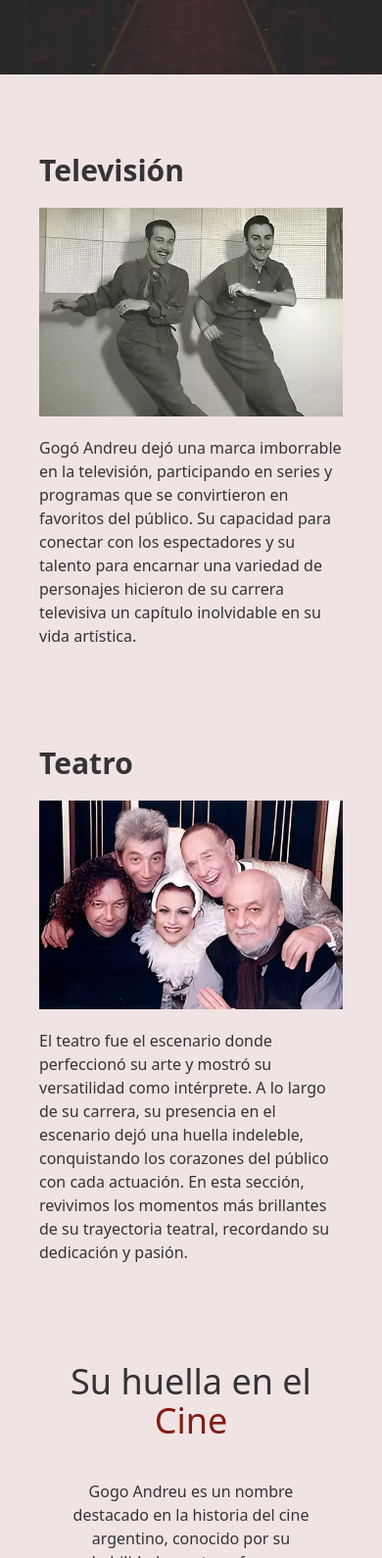
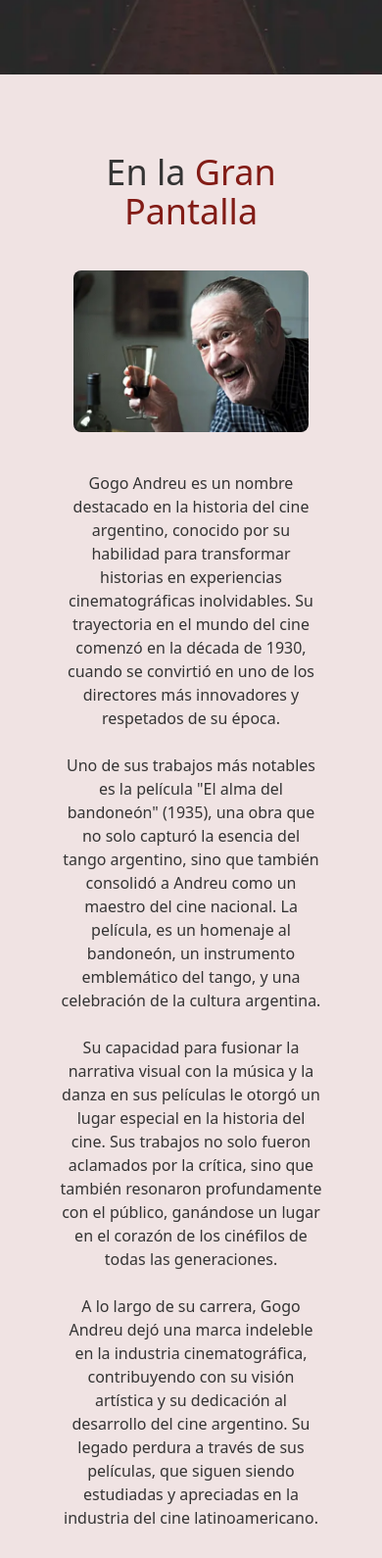
Before and after one commit to luciaperezalberca/gogo-andreu, an Astro site: page / in a window 390 px wide. Shown: the part 872-2462 px from the top of the page at 98% size. Built offline with nearby package versions, Linux system fonts and the light colour scheme; Astro itself is replaced by a stand-in of ours.

Commit message:
prueba para iphone

```diff
--- a/src/pages/index.astro
+++ b/src/pages/index.astro
@@ -6,6 +6,8 @@ import Layout from '../layouts/Layout.astro';
 	title="Gogó Andreu, su recorrido en el espectáculo"
 	description="Te invitamos a recordar al gran artista del espectáculo Gogó Andreu a través de su biografia, imágenes y principales obras.">
 	<main class="w-full">
+
+		<!-- seccion hero principal -->
 		<div class="hero min-h-screen" style="background-image: url('/images/teatro-gris.webp');">
   			<div class="hero-overlay bg-opacity-10"></div>
   			<div class="hero-content text-neutral-content text-center">
@@ -17,6 +19,8 @@ import Layout from '../layouts/Layout.astro';
     				</div>
   			</div>
 		</div>
+
+		<!-- esta parte es para sacar
 		<div class="bg-[#f0e3e3] flex flex-col sm:flex-row px-10 py-20 gap-20 sm:gap-10 lg:px-40 lg:py-28" id="obras">
 			<div class="w-full md:w-1/3">
 				<h2 class="font-bold text-3xl mb-5 text-primary-gray">Televisión</h2>
@@ -28,10 +32,18 @@ import Layout from '../layouts/Layout.astro';
 				<img src="images/teatro.webp" alt="imagen del actor gogo andreu junto con el elenco de la obra" class="max-h-60 sm:w-full">
 				<p class="my-5 text-primary-gray">El teatro fue el escenario donde perfeccionó su arte y mostró su versatilidad como intérprete. A lo largo de su carrera, su presencia en el escenario dejó una huella indeleble, conquistando los corazones del público con cada actuación. En esta sección, revivimos los momentos más brillantes de su trayectoria teatral, recordando su dedicación y pasión.</p>
 			</div>
-		</div>
+		</div>	 -->
 
-		<div class="px-10 bg-[#f0e3e3] mb-20" id="obras">
-			<h2 class="font-medium text-4xl text-primary-gray text-center pb-10"> Su huella en el <span class="text-primary-wine">Cine</span></h2>
+		<!-- seccion obras -->
+		<div class="px-10 bg-[#f0e3e3] mb-20 pt-20" id="obras">
+
+			<!-- comienzo seccion cine -->
+			<div class="flex flex-col items-center w-full">
+				<h2 class="font-medium text-4xl text-primary-gray text-center pb-10"> En la <span class="text-primary-wine">Gran Pantalla</span></h2>
+				<img src="images/cine.webp" alt="imagen del actor gogo andreu con su hermano bailando" class="mb-10 rounded-lg w-60 md:w-96 ">
+			</div>
+
+			<!-- texto de seccion cine -->
 			<p class="px-5 sm:px-20 text-primary-gray text-pretty text-center pb-6">Gogo Andreu es un nombre destacado en la historia del cine argentino, conocido por su habilidad para transformar historias en experiencias cinematográficas inolvidables. Su trayectoria en el mundo del cine comenzó en la década de 1930, cuando se convirtió en uno de los directores más innovadores y respetados de su época.</p>
 
 			<p class="px-5 sm:px-20 text-primary-gray text-pretty text-center pb-6">Uno de sus trabajos más notables es la película "El alma del bandoneón" (1935), una obra que no solo capturó la esencia del tango argentino, sino que también consolidó a Andreu como un maestro del cine nacional. La película, es un homenaje al bandoneón, un instrumento emblemático del tango, y una celebración de la cultura argentina.</p>
@@ -42,9 +54,10 @@ import Layout from '../layouts/Layout.astro';
 
 			<p class="px-5 sm:px-20 text-primary-wine text-pretty text-center font-semibold text-lg">Deslizá las imágenes y encontrarás la colección completa. Podrás ver mas detalles presionando en cada una.</p>
 
+			<!-- carousel de peliculas en seccion cine -->
 			<div class="carousel carousel-center w-full py-28 px-10">
 				<div class="carousel-item">
-					<div class="collapse">
+					<div tabindex="0" class="collapse">
 						<input type="radio" name="my-accordion-1"/>
 						<div class="collapse-title">
 							<img src="images/1.webp" alt="carátula de cine de El alma del bandoneón" class="w-60 rounded-xl" >
@@ -614,10 +627,7 @@ import Layout from '../layouts/Layout.astro';
 			</div>
 		</div>
 
-
-
-
-
+		<!-- seccion biografia -->
 		<div class="bg-biography-image h-full bg-contain bg-no-repeat bg-right-bottom pl-10 pr-10 pt-20 pb-5 sm:pl-20 md:pl-40 text-primary-gray" id="biografia">
 			<h2 class="font-bold text-3xl">Biografía</h2>
 			<p class="my-8 w-full sm:w-2/3 md:text-md">Gogo Andreu, nacido en una familia de actores, fue hijo de Isabel Anchart y Antonio Andreu, propietarios de una compañía de teatro itinerante. Desde joven, mostró talento artístico y, a los 12 años, conoció a Carlos Gardel en el teatro Broadway. Debutó en el cine con "El alma del bandoneón" y tuvo pequeños papeles en varias películas. Su carrera en el teatro comenzó con Armando Discépolo y luego trabajó con Narciso Ibáñez Menta en el Teatro Nacional.</p>
@@ -626,6 +636,7 @@ import Layout from '../layouts/Layout.astro';
 			<p class="my-8 w-full sm:w-2/3 md:text-md">En la temporada 2003/04, participó en el espectáculo "Tangos y algo más" en la esquina Homero Manzi. Gogo Andreu falleció a los 92 años en Buenos Aires, el 1 de mayo de 2012, dejando un legado significativo en el cine, teatro, televisión y música argentina.</p>
 		</div>
 
+		<!-- carousel de recuerdos (solo imagenes) -->
 		<div class="px-10 pt-20 pb-5 sm:px-20 md:px-32" id="recuerdos">
 			<h2 class="font-medium text-3xl mb-10 text-primary-gray"> Recuerdos <span class="text-primary-wine"> Destacados </span> </h2>
 			<div class="carousel carousel-center rounded-box">
@@ -664,6 +675,7 @@ import Layout from '../layouts/Layout.astro';
 			<p class="text-sm italic px-5 py-1">Desliza para ver más imágenes</p>
 		</div>
 
+		<!-- seccion mensajes de amigos y familia -->
 		<div class="bg-[#d6d6d6] px-10 pt-20 pb-10 sm:px-20 md:px-40 mt-10">
 			<h2 class="font-bold text-3xl text-primary-wine mb-5">Mensajes de Amigos y Familia</h2>
 			<div class="py-8"
```
